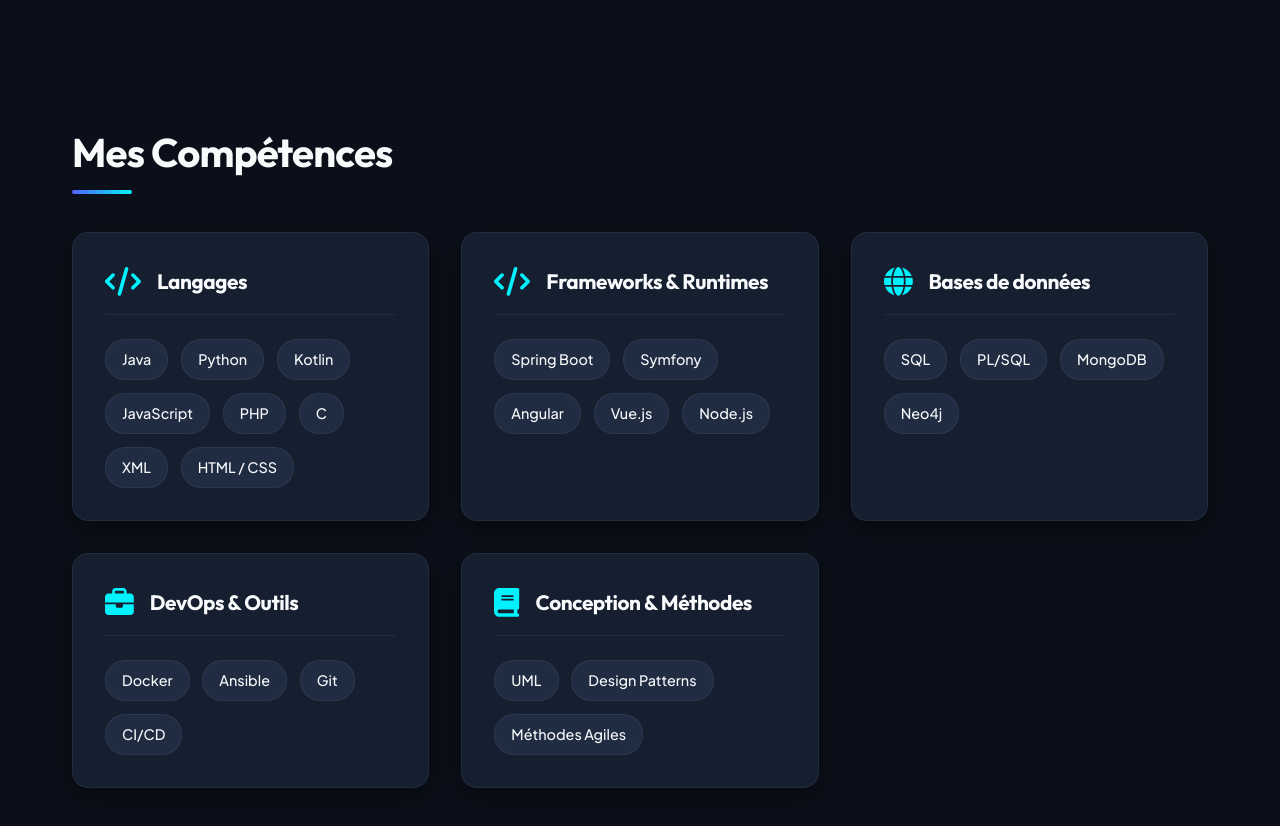
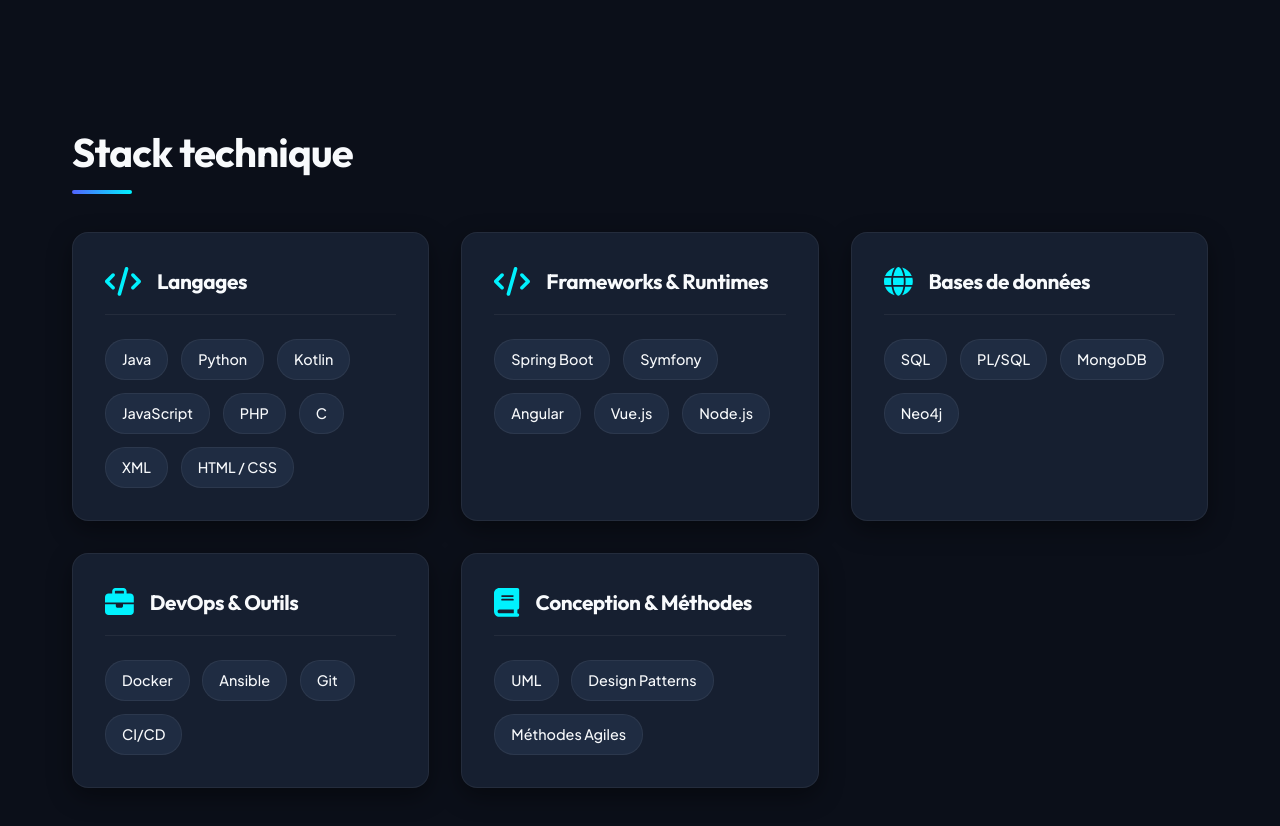
Before and after one commit to HugoM-25/Portfolio-Hugo-Machabert, a Vue app: page / in a window 1280 px wide. Shown: the part 1580-2406 px from the top of the page. Built offline with nearby package versions, Linux system fonts and the light colour scheme; the HTML template or start-up script is replaced by a standard one.

Commit message:
feat: implement portfolio main structure with i18n support

```diff
--- a/src/i18n.ts
+++ b/src/i18n.ts
@@ -28,7 +28,7 @@
       }
     },
     skills: {
-      title: "Mes Compétences",
+      title: "Stack technique",
       languages: "Langages",
       frameworks: "Frameworks & Runtimes",
       databases: "Bases de données",
@@ -82,7 +82,7 @@
       }
     },
     skills: {
-      title: "My Skills",
+      title: "Tech Stack",
       languages: "Languages",
       frameworks: "Frameworks & Runtimes",
       databases: "Databases",
```
